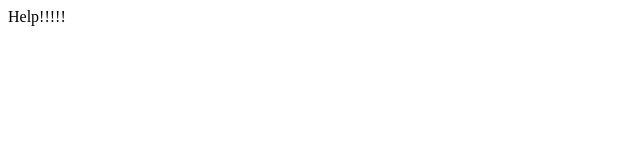
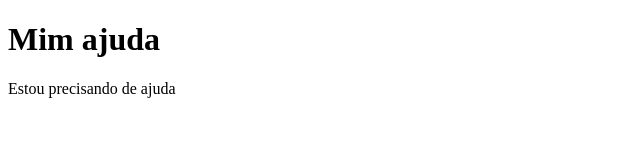
Before and after one commit to rpopuc/gha-tests, a plain HTML site: page src/help.html in a window 1280 px wide. Shown: the whole page, without its empty margins (0-640 px from the left). Drawn offline with Linux system fonts and the light colour scheme.

Commit message:
#merge#feat/help

```diff
--- a/src/help.html
+++ b/src/help.html
@@ -6,6 +6,8 @@
     <title>Help</title>
 </head>
 <body>
-    Help!!!!!
+    <h1>Mim ajuda</h1>
+
+    <p>Estou precisando de ajuda</p>
 </body>
 </html>
```
Also changed, not shown: 1 other file.
